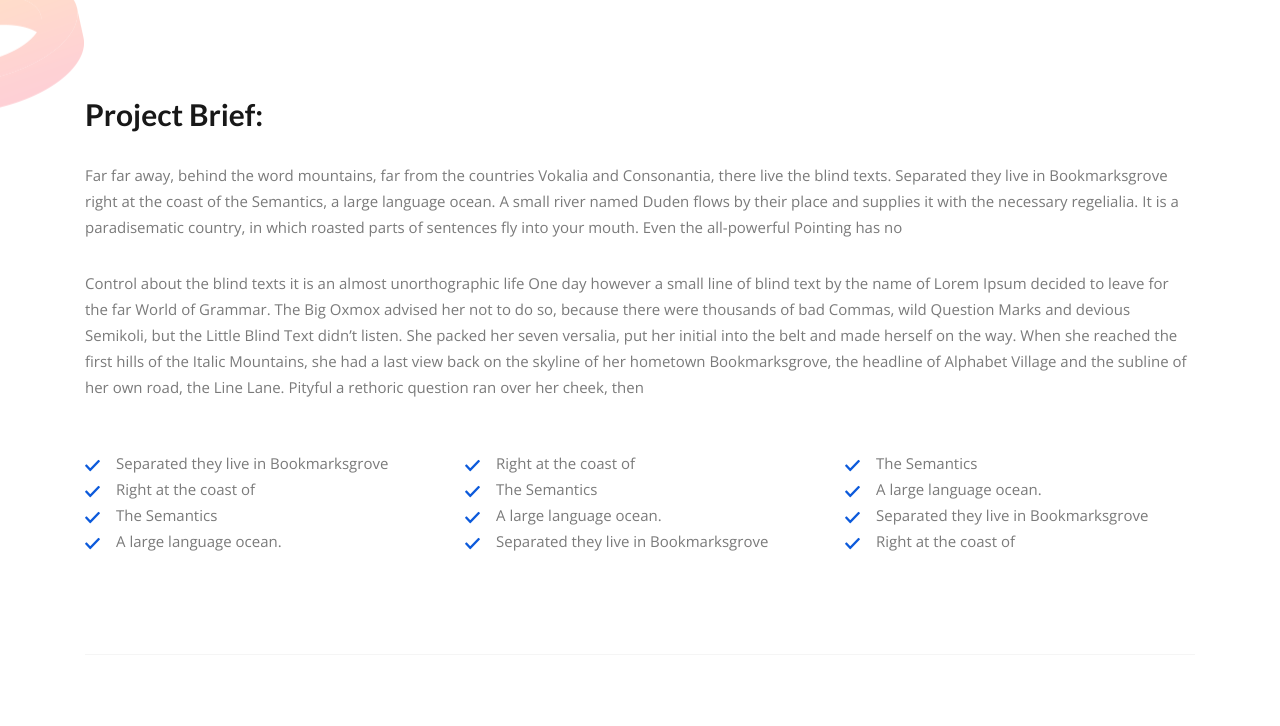
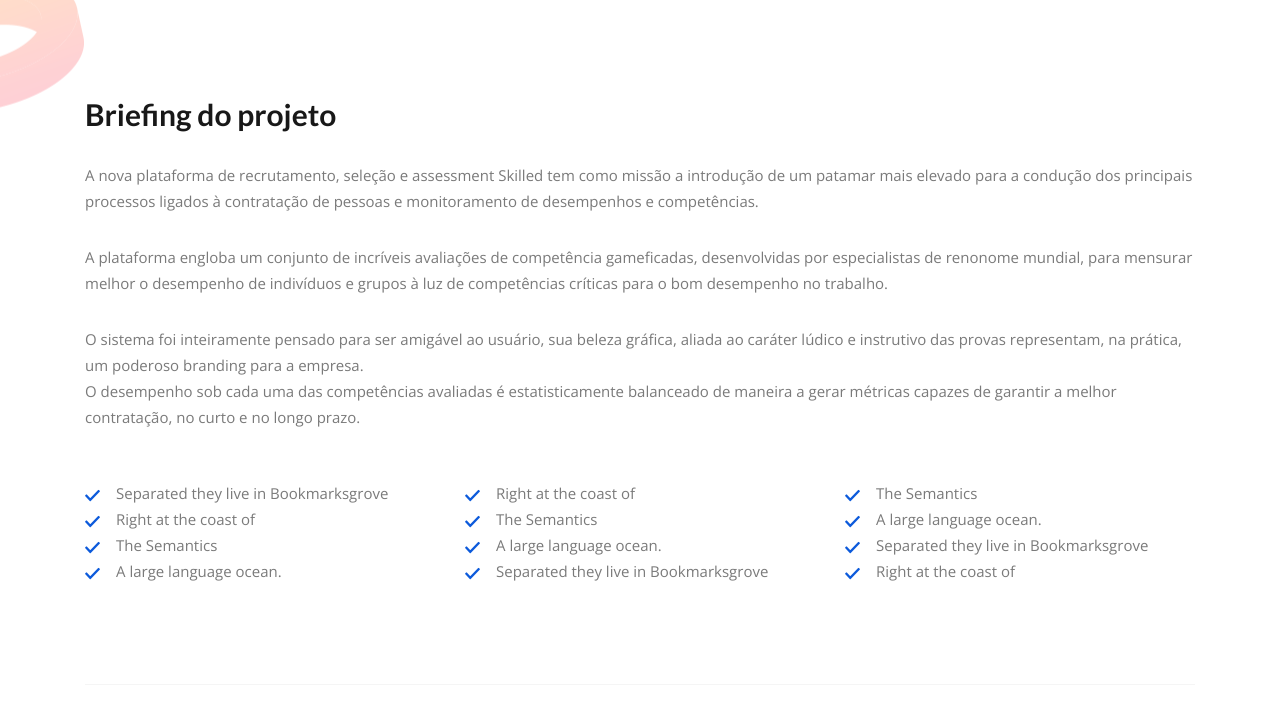
Before and after one commit to apenasigor/SoftWrap, a plain HTML site: page case-details.html in a window 1280 px wide. Shown: the part 828-1554 px from the top of the page. Drawn offline with nearby package versions, Linux system fonts and the light colour scheme; some packages are replaced by stand-ins of ours; files whose address does not match are found by name.

Commit message:
Página de portfólio

```diff
--- a/case-details.html
+++ b/case-details.html
@@ -214,9 +214,15 @@
             <div class="row">
                 <div class="col-md-12">
                     <div class="project-brief-content">
-                        <h2 class="brief-title">Project Brief:</h2>
-                        <p>Far far away, behind the word mountains, far from the countries Vokalia and Consonantia, there live the blind texts. Separated they live in Bookmarksgrove right at the coast of the Semantics, a large language ocean. A small river named Duden flows by their place and supplies it with the necessary regelialia. It is a paradisematic country, in which roasted parts of sentences fly into your mouth. Even the all-powerful Pointing has no</p>
-                        <p>Control about the blind texts it is an almost unorthographic life One day however a small line of blind text by the name of Lorem Ipsum decided to leave for the far World of Grammar. The Big Oxmox advised her not to do so, because there were thousands of bad Commas, wild Question Marks and devious Semikoli, but the Little Blind Text didn’t listen. She packed her seven versalia, put her initial into the belt and made herself on the way. When she reached the first hills of the Italic Mountains, she had a last view back on the skyline of her hometown Bookmarksgrove, the headline of Alphabet Village and the subline of her own road, the Line Lane. Pityful a rethoric question ran over her cheek, then </p>
+                        <h2 class="brief-title">Briefing do projeto</h2>
+                        <p>A nova plataforma de recrutamento, seleção e assessment Skilled
+						tem como missão a introdução de um patamar mais elevado para a condução
+						dos principais processos ligados à contratação de pessoas e monitoramento de
+						desempenhos e competências. </p>
+                        <p>A plataforma engloba um conjunto de incríveis avaliações de competência  gameficadas, desenvolvidas por especialistas de renonome mundial, para mensurar melhor o desempenho de indivíduos e grupos à luz de competências críticas para o bom desempenho no trabalho. </p>
+						<p>O sistema foi inteiramente pensado para ser amigável ao usuário, sua beleza gráfica, aliada ao caráter lúdico e instrutivo das provas representam, na prática, um poderoso branding para a empresa.<br>O desempenho sob cada uma das competências avaliadas é estatisticamente balanceado de maneira a gerar métricas capazes de garantir a melhor contratação, no curto e no longo prazo.
+
+						</p>
                     </div><!-- . END -->
                 </div>
             </div><!-- .row END -->
```
Also changed, not shown: contact.html (+2 -2 lines).
